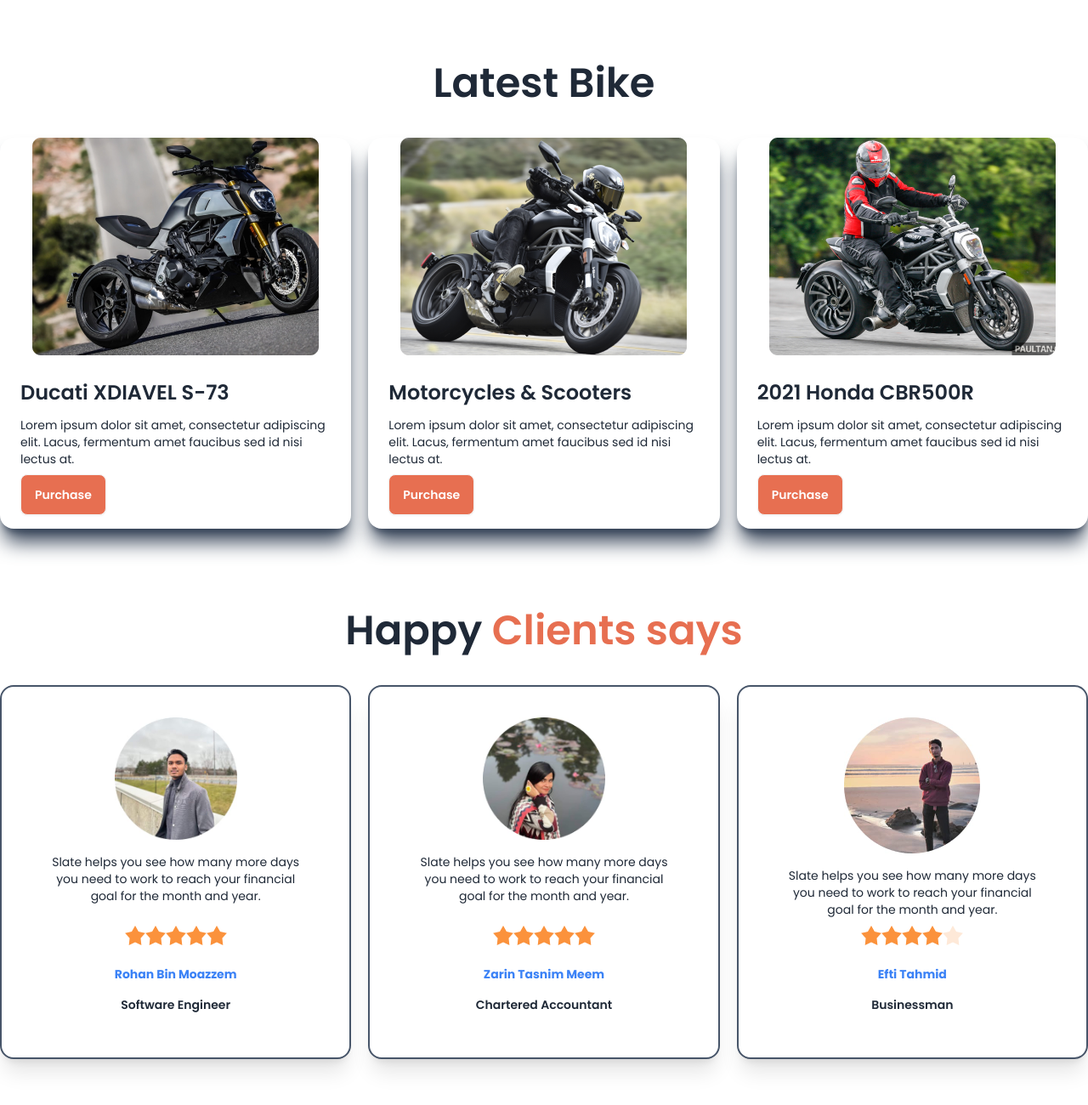
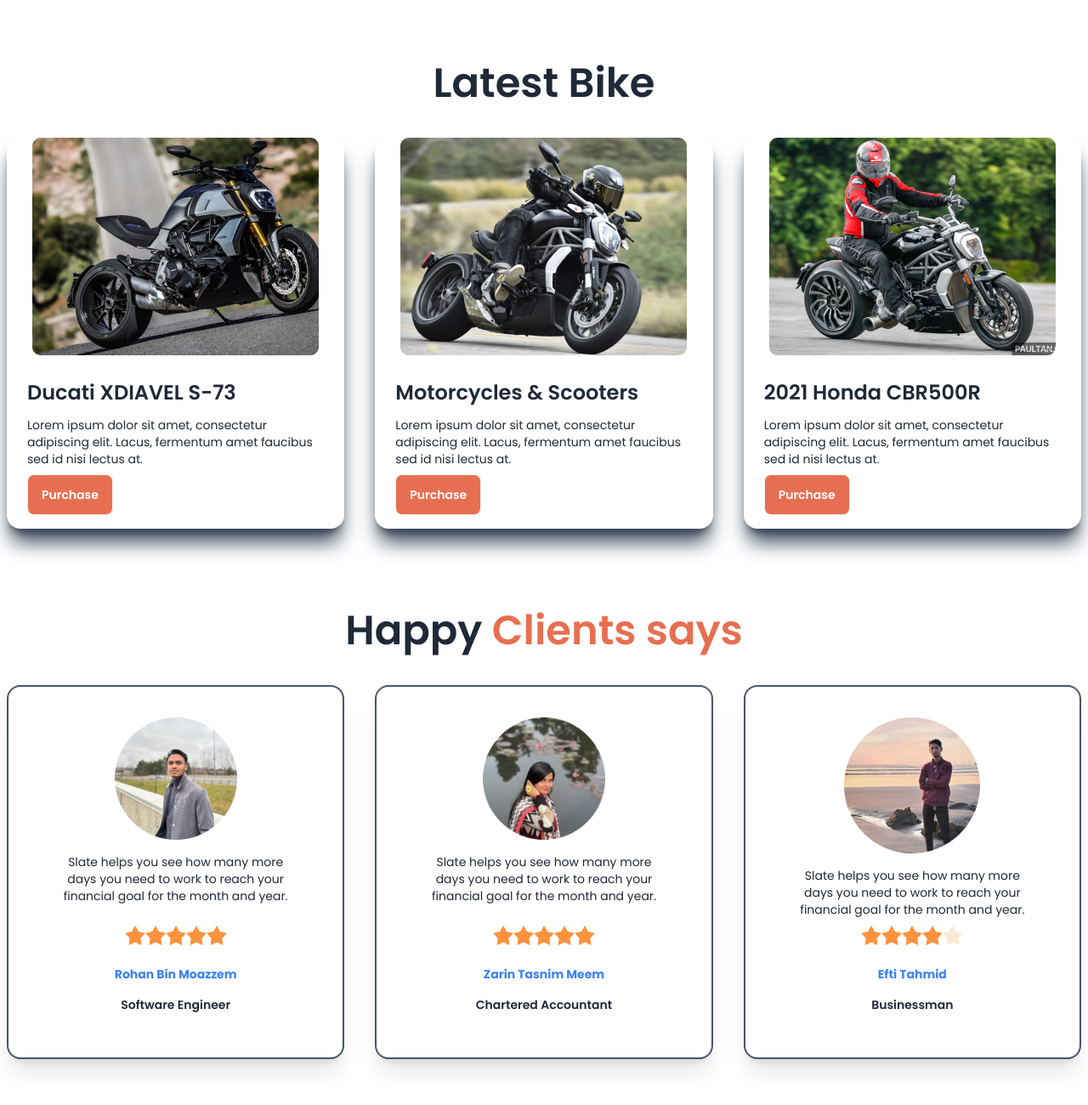
Before and after one commit to AmjadChowdhury/BIKERZONE-AmmarDOKAN, a plain HTML site: page index.html in a window 1280 px wide. Shown: the part 644-1944 px from the top of the page at 85% size. Drawn offline with nearby package versions, Linux system fonts and the light colour scheme.

Commit message:
moner moto kisu padding margin add korsi

```diff
--- a/index.html
+++ b/index.html
@@ -64,7 +64,7 @@
                   </ul>
                 </div>
                 <div class="navbar-end w-auto">
-                  <a class="btn bg-bike-primary text-white hover:bg-zinc-600">Button</a>
+                  <a class="btn bg-bike-primary text-white hover:bg-zinc-600">LogIN</a>
                 </div>
               </div>
         </nav>
@@ -156,7 +156,7 @@
         <h3 class="text-5xl font-semibold text-center mb-10">Latest Bike</h3>
         <div class="grid gap-5 grid-cols-1 md:grid-cols-2 lg:grid-cols-3">
           <!-- first card -->
-          <div class="card card-compact bg-base-100 shadow-xl shadow-slate-700">
+          <div class="card card-compact bg-base-100 shadow-xl shadow-slate-700 mx-2">
             <figure><img src="./images/others/latest1.png" alt="Shoes" /></figure>
             <div class="card-body ml-2">
               <h2 class="card-title text-2xl mt-3">Ducati XDIAVEL S-73</h2>
@@ -168,7 +168,7 @@
           </div>
 
            <!-- Second card -->
-           <div class="card card-compact bg-base-100 shadow-xl shadow-slate-700">
+           <div class="card card-compact bg-base-100 shadow-xl shadow-slate-700 mx-2">
             <figure><img src="./images/others/latest2.png" alt="Shoes" /></figure>
             <div class="card-body ml-2">
               <h2 class="card-title text-2xl mt-3">Motorcycles & Scooters</h2>
@@ -180,7 +180,7 @@
           </div>
 
            <!-- Third card -->
-           <div class="card card-compact bg-base-100 shadow-xl shadow-slate-700">
+           <div class="card card-compact bg-base-100 shadow-xl shadow-slate-700 mx-2">
             <figure><img src="./images/others/latest3.png" alt="Shoes" /></figure>
             <div class="card-body ml-2">
               <h2 class="card-title text-2xl mt-3">2021 Honda CBR500R</h2>
@@ -198,7 +198,7 @@
 
         <div class="grid gap-5 grid-cols-1 md:grid-cols-2 lg:grid-cols-3">
           <!-- first reveiew -->
-          <div class="card card-compact bg-base-100 shadow-xl p-9 border-2 border-slate-600">
+          <div class="card card-compact bg-base-100 shadow-xl mx-2 p-9 border-2 border-slate-600">
             <figure><img class="w-36" src="./images/rohan1.jpg" alt="Shoes" /></figure>
             <div class="card-body">
               <p class="text-center">Slate helps you see how
@@ -220,7 +220,7 @@
           </div>
 
            <!-- second reveiew -->
-           <div class="card card-compact bg-base-100 shadow-xl p-9 border-2 border-slate-600">
+           <div class="card card-compact bg-base-100 shadow-xl mx-2 p-9 border-2 border-slate-600">
             <figure><img class="w-36" src="./images/tasnim.jpg" alt="Shoes" /></figure>
             <div class="card-body">
               <p class="text-center">Slate helps you see how
@@ -242,7 +242,7 @@
           </div>
 
            <!-- first reveiew -->
-           <div class="card card-compact bg-base-100 shadow-xl p-9 border-2 border-slate-600">
+           <div class="card card-compact bg-base-100 shadow-xl mx-2 p-9 border-2 border-slate-600">
             <figure><img class="w-40" src="./images/efti.jpg" alt="Shoes" /></figure>
             <div class="card-body">
               <p class="text-center">Slate helps you see how
```
